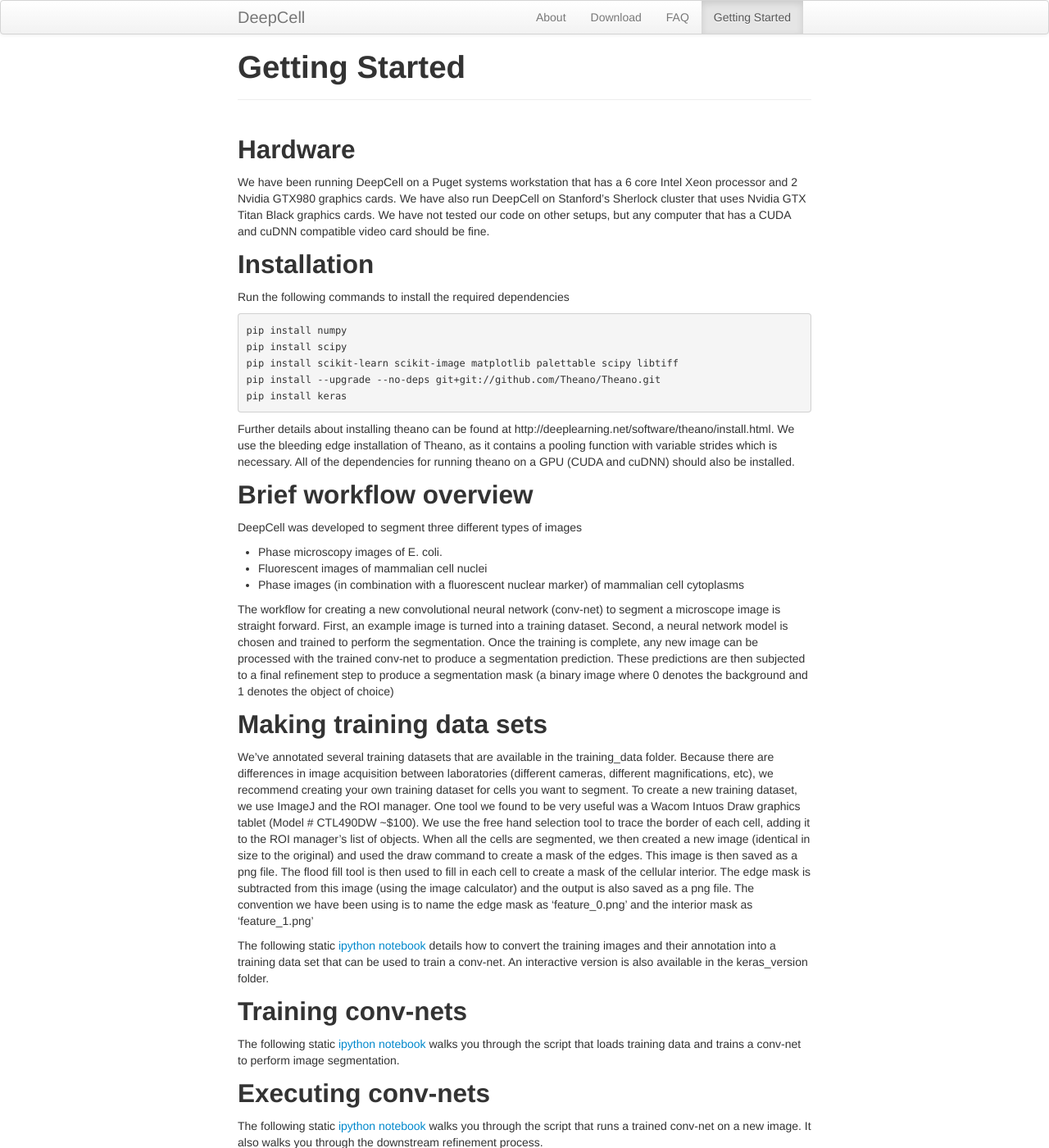
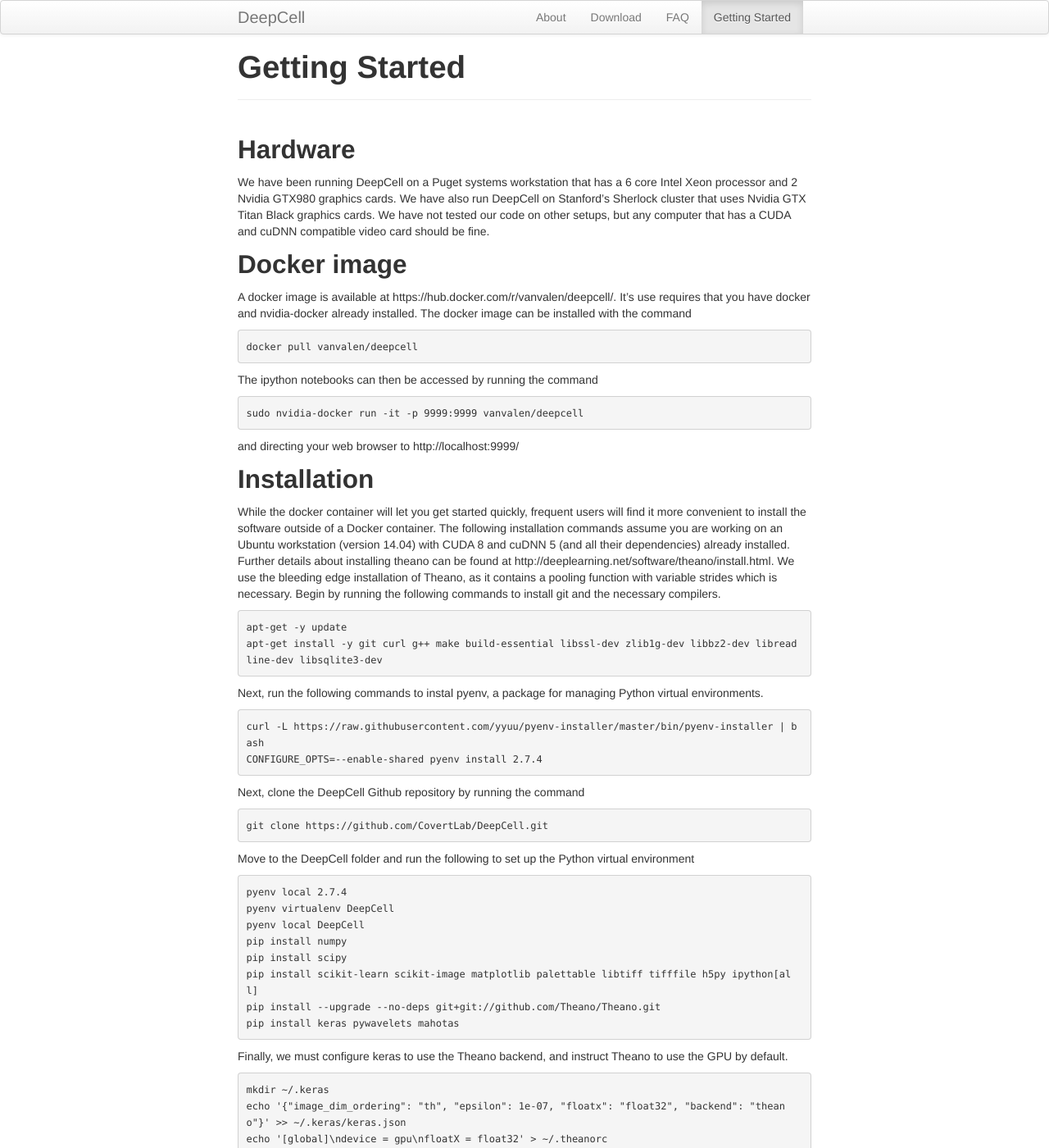
Before and after one commit to CovertLab/DeepCell, a Jekyll site: the page built from _pages/03-started.md, in a window 1280 px wide and 1400 px high. Shown: the whole window at 82% size. Built offline with Jekyll 4.4.1, drawn with Linux system fonts in a browser that asks for light colours.

Commit message:
Modified webpage

````diff
--- a/_pages/03-started.md
+++ b/_pages/03-started.md
@@ -9,17 +9,59 @@
 ## Hardware
 We have been running DeepCell on a Puget systems workstation that has a 6 core Intel Xeon processor and 2 Nvidia GTX980 graphics cards. We have also run DeepCell on Stanford's Sherlock cluster that uses Nvidia GTX Titan Black graphics cards. We have not tested our code on other setups, but any computer that has a CUDA and cuDNN compatible video card should be fine.
 
+## Docker image
+A docker image is available at https://hub.docker.com/r/vanvalen/deepcell/. It's use requires that you have docker and nvidia-docker already installed. The docker image can be installed with the command
+```bash
+docker pull vanvalen/deepcell
+```
+
+The ipython notebooks can then be accessed by running the command
+```bash
+sudo nvidia-docker run -it -p 9999:9999 vanvalen/deepcell
+```
+and directing your web browser to http://localhost:9999/
+
 ## Installation
-Run the following commands to install the required dependencies
+While the docker container will let you get started quickly, frequent users will find it more convenient to install the software outside of a Docker container. The following installation commands assume you are working on an Ubuntu workstation (version 14.04) with CUDA 8 and cuDNN 5 (and all their dependencies) already installed. Further details about installing theano can be found at http://deeplearning.net/software/theano/install.html. We use the bleeding edge installation of Theano, as it contains a pooling function with variable strides which is necessary. Begin by running the following commands to install git and the necessary compilers.
 
 ```bash
+apt-get -y update
+apt-get install -y git curl g++ make build-essential libssl-dev zlib1g-dev libbz2-dev libreadline-dev libsqlite3-dev
+```
+
+Next, run the following commands to instal pyenv, a package for managing Python virtual environments.
+
+```bash
+curl -L https://raw.githubusercontent.com/yyuu/pyenv-installer/master/bin/pyenv-installer | bash
+CONFIGURE_OPTS=--enable-shared pyenv install 2.7.4
+```
+
+Next, clone the DeepCell Github repository by running the command
+
+```bash
+git clone https://github.com/CovertLab/DeepCell.git
+```
+
+Move to the DeepCell folder and run the following to set up the Python virtual environment
+
+```bash
+pyenv local 2.7.4
+pyenv virtualenv DeepCell
+pyenv local DeepCell
 pip install numpy
 pip install scipy
-pip install scikit-learn scikit-image matplotlib palettable scipy libtiff
+pip install scikit-learn scikit-image matplotlib palettable libtiff tifffile h5py ipython[all]
 pip install --upgrade --no-deps git+git://github.com/Theano/Theano.git
-pip install keras
+pip install keras pywavelets mahotas
 ```
-Further details about installing theano can be found at http://deeplearning.net/software/theano/install.html. We use the bleeding edge installation of Theano, as it contains a pooling function with variable strides which is necessary. All of the dependencies for running theano on a GPU (CUDA and cuDNN) should also be installed.
+
+Finally, we must configure keras to use the Theano backend, and instruct Theano to use the GPU by default.
+
+```bash
+mkdir ~/.keras
+echo '{"image_dim_ordering": "th", "epsilon": 1e-07, "floatx": "float32", "backend": "theano"}' >> ~/.keras/keras.json
+echo '[global]\ndevice = gpu\nfloatX = float32' > ~/.theanorc
+```
 
 ## Brief workflow overview
 DeepCell was developed to segment three different types of images
````
Also changed, not shown: 2 other files.
